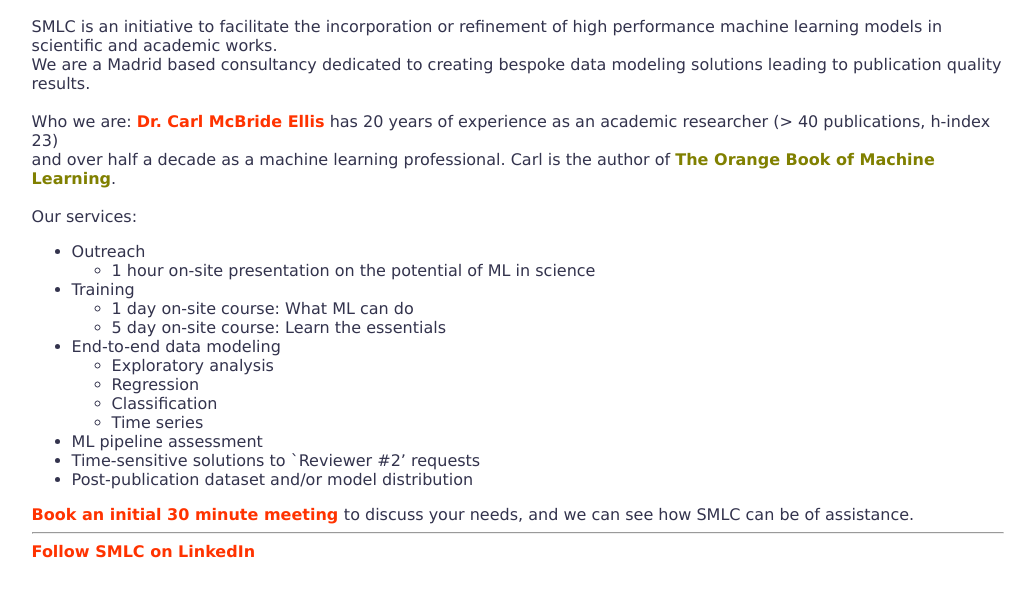
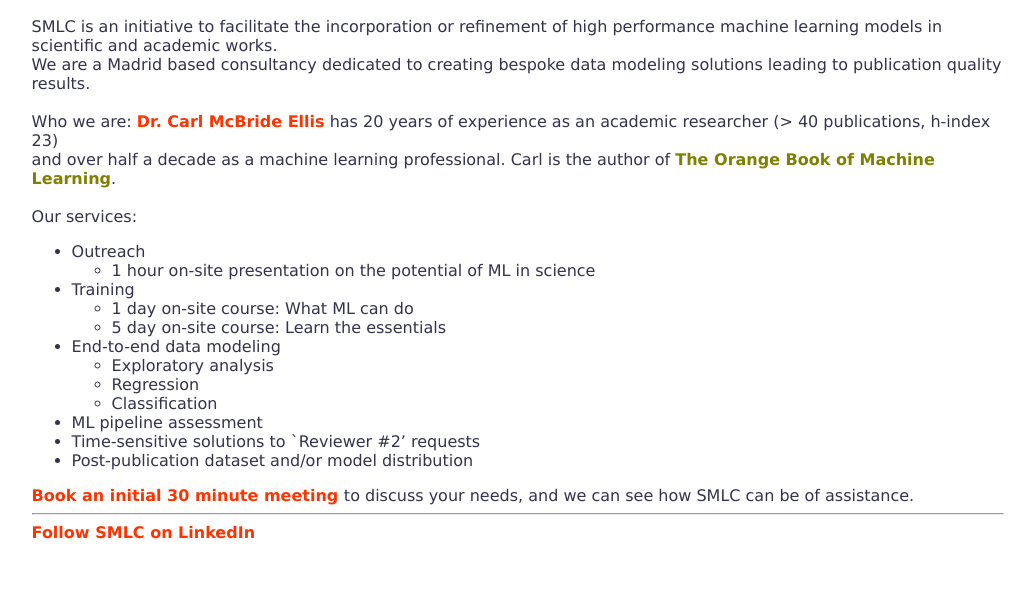
Before and after one commit to Carl-McBride-Ellis/SMLC, a plain HTML site: page index.html in a window 1280 px wide. Shown: the part 154-750 px from the top of the page, without its empty margins (122-1157 px from the left). Drawn offline with Linux system fonts and the light colour scheme.

Commit message:
slight modification

```diff
--- a/index.html
+++ b/index.html
@@ -38,7 +38,6 @@ Our services:
         <li>Exploratory analysis</li>
         <li>Regression</li>
         <li>Classification</li>
-        <li>Time series</li>
     </ul>
   <li>ML pipeline assessment</li>
   <li>Time-sensitive solutions to `Reviewer #2&#x2019; requests</li>
```
